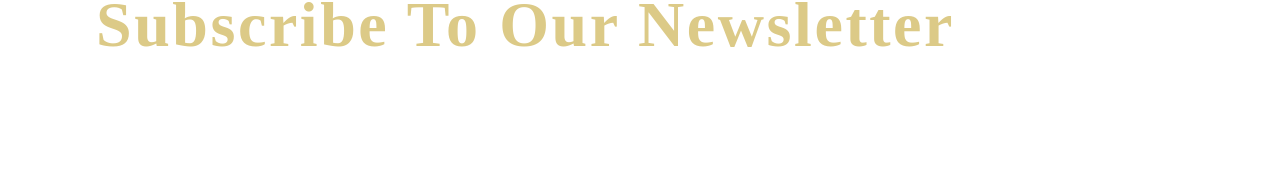
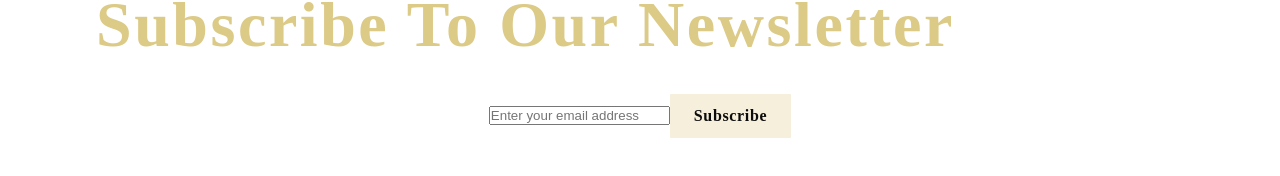
Before and after one commit to brosmar18/restaurant-frontend, a React (Create React App) app: page / in a window 1280 px wide. Shown: the part 7105-7281 px from the top of the page. Built offline with nearby package versions, Linux system fonts and the light colour scheme; a web font is replaced by a local one.

Commit message:
input and button added

```diff
--- a/src/components/Footer/NewsLetter.jsx
+++ b/src/components/Footer/NewsLetter.jsx
@@ -9,6 +9,10 @@ function NewsLetter() {
             <h1 className='headtext__cormorant'>Subscribe To Our Newsletter</h1>
             <p className='p__opensans'>And never miss latest Updates!</p>
         </div>
+        <div className='app__newsletter-input flex__center'>
+            <input type='email' placeholder='Enter your email address' />
+            <button type='button' className='custom__button'>Subscribe</button>
+        </div>
     </div>
   )
 }
```
